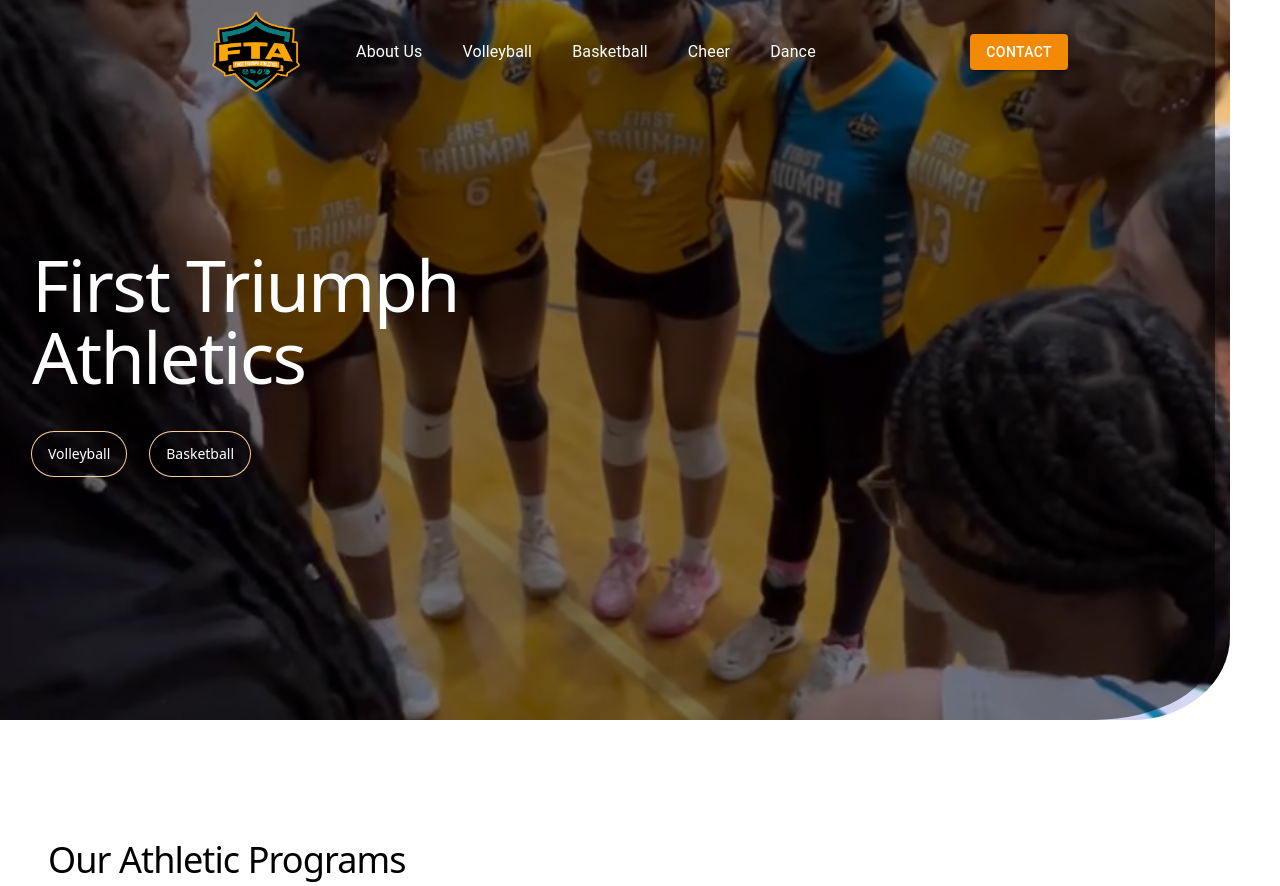
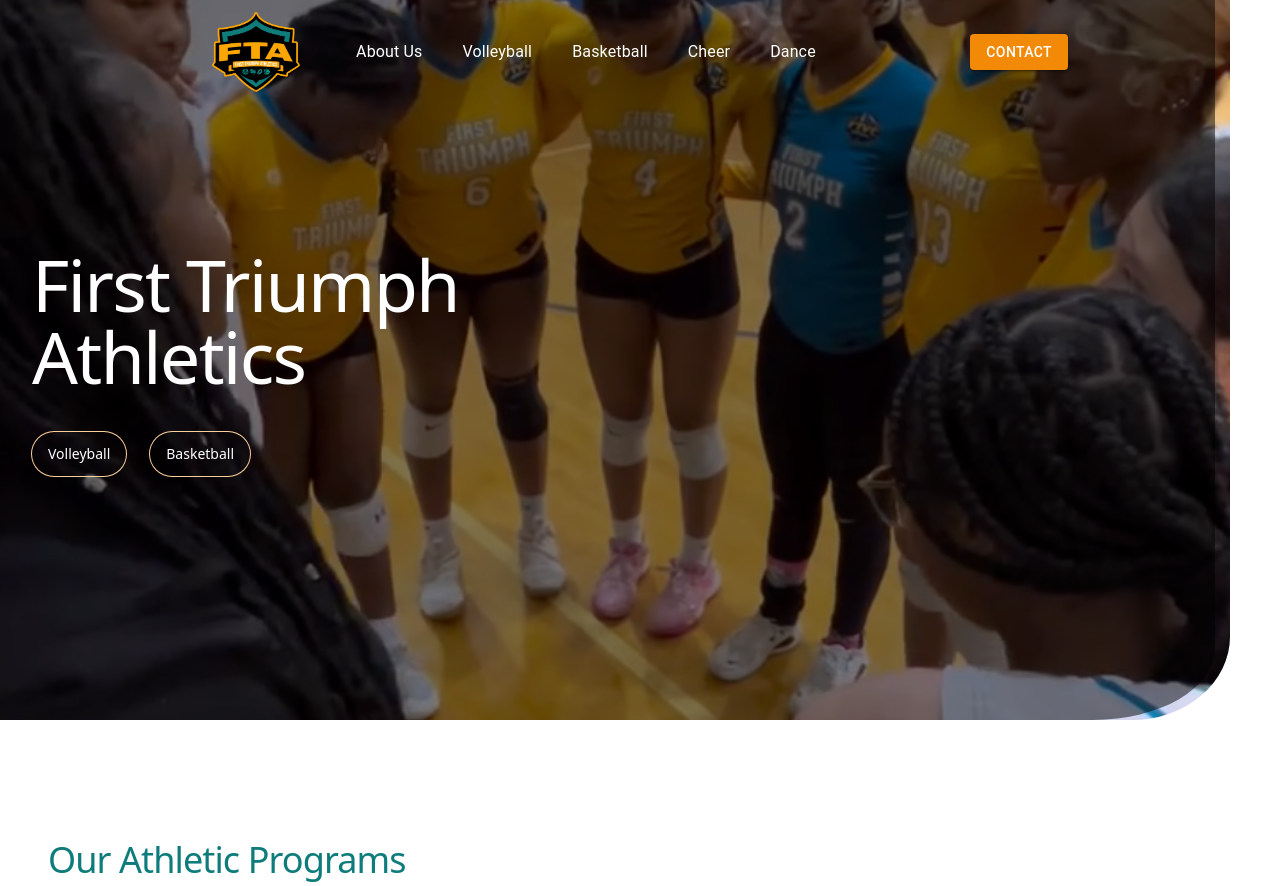
Before and after one commit to sterlingbarton/ft-athletics, a Next.js app: page / in a window 1280 px wide. Shown: the top 886 px of the page. Built offline with nearby package versions, Linux system fonts and the light colour scheme.

Commit message:
updated text color

```diff
--- a/src/components/PrimaryFeatures.tsx
+++ b/src/components/PrimaryFeatures.tsx
@@ -36,7 +36,7 @@
     >
       <Container className="relative">
         <div>
-          <p className="mt-2 ml-4 mb-2 text-3xl tracking-tight text-green sm:text-4xl">
+          <p className="mt-2 ml-4 mb-2 text-3xl tracking-tight text-green-900 sm:text-4xl">
             Our Athletic Programs
           </p>
         </div>
```
